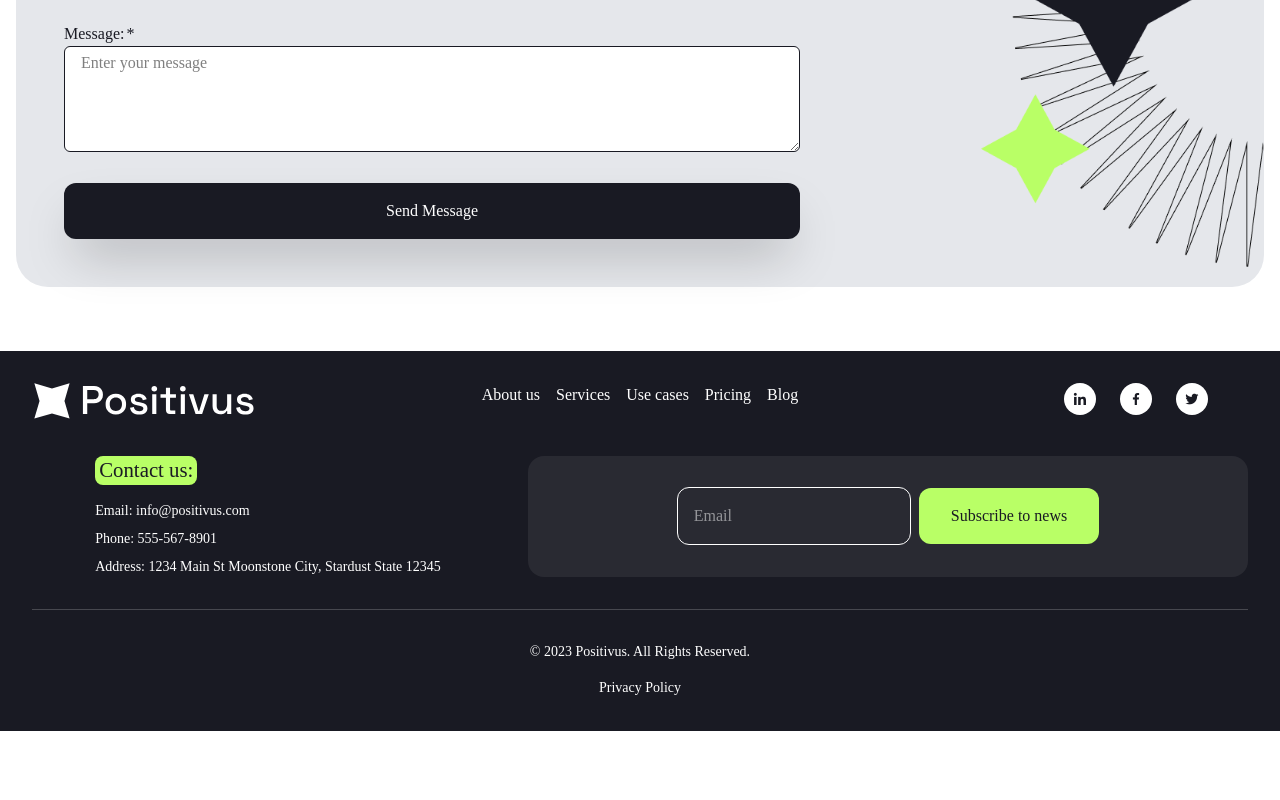
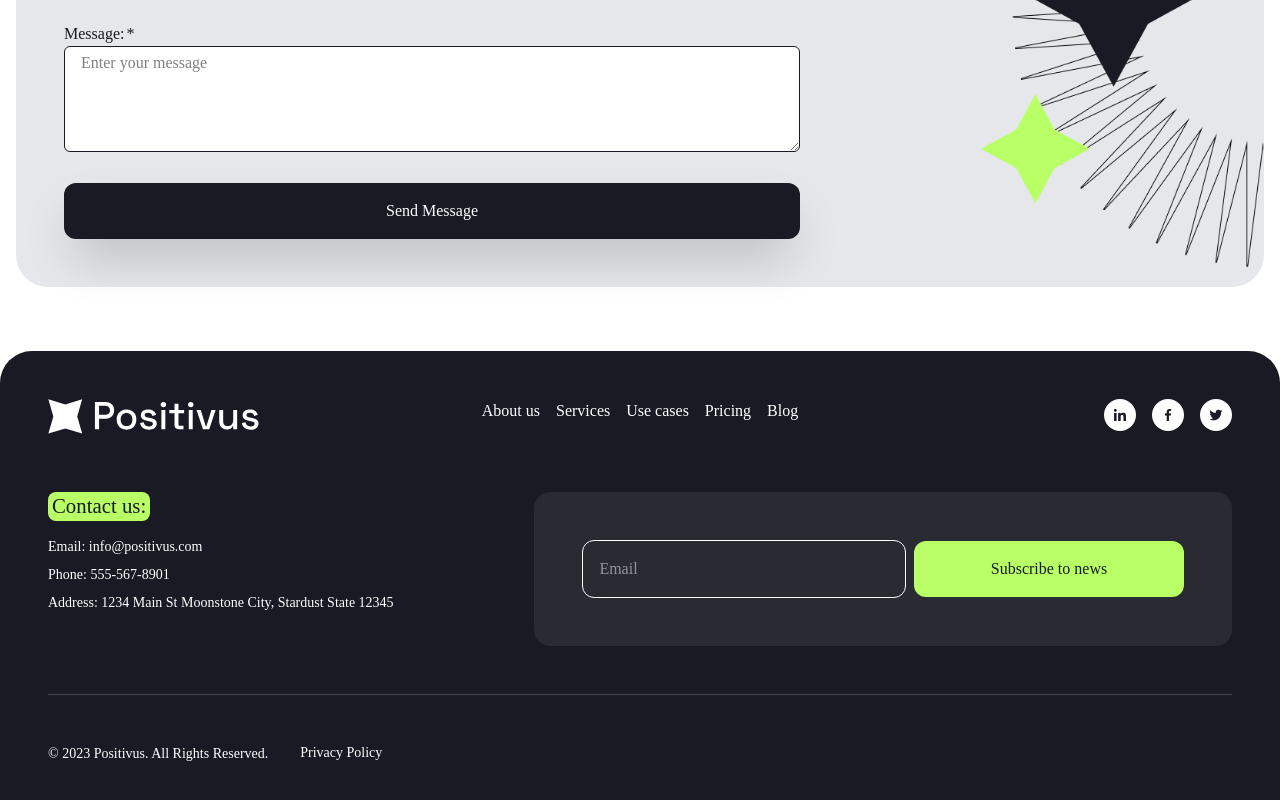
Before and after one commit to ibramaida/positivus, a React (Vite) app: page / in a window 1280 px wide. Shown: the part 4941-5741 px from the top of the page. Before the commit the page ends 5672 px from the top, so only its background shows below. Built offline with nearby package versions, Linux system fonts and the light colour scheme; a web font is replaced by a local one.

Commit message:
footer is ready

```diff
--- a/src/components/Footer.jsx
+++ b/src/components/Footer.jsx
@@ -3,12 +3,12 @@ import logoWhite from "../assets/images/logoWhite.svg";
 
 const Footer = () => {
   return (
-    <footer className="px-4 pt-8 pb-4 md:p-8 bg-black text-white space-y-8 max-w-[min(100%,1440px)] mx-auto">
-      <div className="grid gap-6 justify-items-center text-center md:text-left md:grid-cols-5 md:grid-rows-3">
+    <footer className="px-4 pt-8 pb-4 md:p-12 bg-black text-white space-y-8 md:space-y-12 max-w-[min(100%,1440px)] mx-auto md:rounded-t-4xl">
+      <div className="grid gap-6 justify-items-center text-center md:justify-items-normal md:text-left md:grid-cols-5 md:grid-rows-3 md:gap-8">
         <div>
           <img src={logoWhite} alt="logo" />
         </div>
-        <ul className="flex flex-col gap-4 md:flex-row md:col-start-2 md:col-end-5">
+        <ul className="flex flex-col gap-4 md:flex-row md:justify-center md:col-start-2 md:col-end-5">
           <li>
             <a
               href="#"
@@ -59,39 +59,39 @@ const Footer = () => {
           <p>Phone: 555-567-8901</p>
           <p>Address: 1234 Main St Moonstone City, Stardust State 12345</p>
         </div>
-        <div className="bg-[#292A32] p-4 grid gap-2 rounded-2xl w-full md:flex md:items-center md:justify-center md:col-start-3 md:col-end-6 md:row-start-2 md:row-end-4">
+        <div className="bg-[#292A32] p-6 md:p-12 grid gap-2 rounded-2xl w-full lg:flex md:items-center md:col-start-3 md:col-end-6 md:row-start-2 md:row-end-4">
           <input
             type="email"
             placeholder="Email"
-            className="py-4 px-4 border border-white rounded-xl"
+            className="py-4 px-4 border border-white rounded-xl md:grow-1"
           />
-          <button className=" py-4 px-8 bg-(--color-primary) text-black rounded-xl hover:bg-(--color-black) hover:text-primary cursor-pointer transition duration-200">
+          <button className="md:grow-1 py-4 px-8 bg-(--color-primary) text-black rounded-xl hover:bg-(--color-black) hover:text-primary cursor-pointer transition duration-200 text-nowrap">
             Subscribe to news
           </button>
         </div>
-        <div className="flex gap-8 items-center md:col-start-5 md:col-end-6 md:row-start-1 md:row-end-2 md:items-start md:gap-6">
+        <div className="flex gap-8 items-center md:justify-end md:col-start-5 md:col-end-6 md:row-start-1 md:row-end-2 md:items-start md:gap-4">
           <a
             href="#"
-            className="w-8 h-8 flex items-center justify-center text-black bg-white rounded-full hover:animate-pulse "
+            className="w-8 h-8 flex items-center justify-center shrink-0 text-black bg-white rounded-full hover:animate-pulse "
           >
             <i className="bx bxl-linkedin "></i>
           </a>
           <a
             href="#"
-            className="w-8 h-8 flex items-center justify-center text-black bg-white rounded-full hover:animate-pulse "
+            className="w-8 h-8 flex items-center justify-center shrink-0 text-black bg-white rounded-full hover:animate-pulse "
           >
             <i className="bx bxl-facebook"></i>
           </a>
           <a
             href="#"
-            className="w-8 h-8 flex items-center justify-center text-black bg-white rounded-full hover:animate-pulse "
+            className="w-8 h-8 flex items-center justify-center shrink-0 text-black bg-white rounded-full hover:animate-pulse "
           >
             <i className="bx bxl-twitter"></i>
           </a>
         </div>
       </div>
       <hr className="border-t-[1px] text-[rgb(255,255,255,.2)]" />
-      <div className="flex flex-col gap-4 items-center text-center text-sm">
+      <div className="flex flex-col md:flex-row gap-4 md:gap-8 items-center text-center text-sm">
         <span>© 2023 Positivus. All Rights Reserved.</span>
         <a
           href="#"
```
